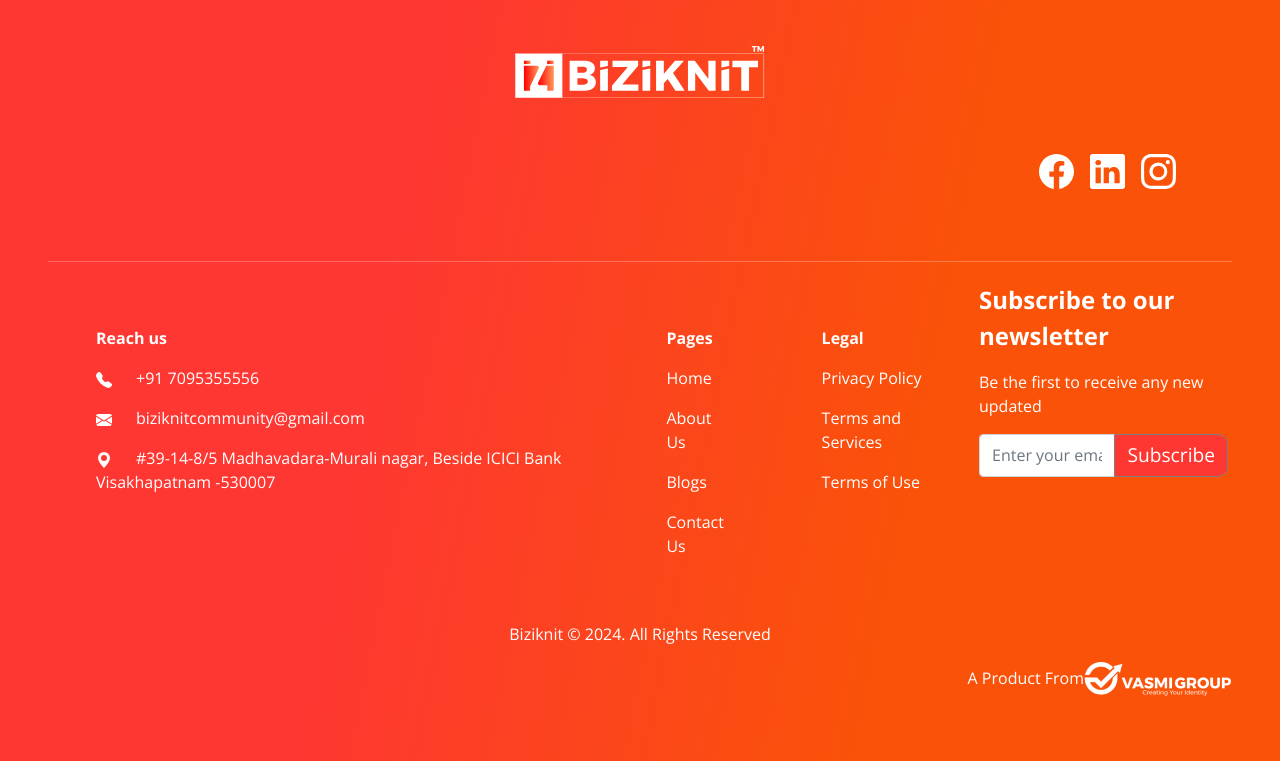
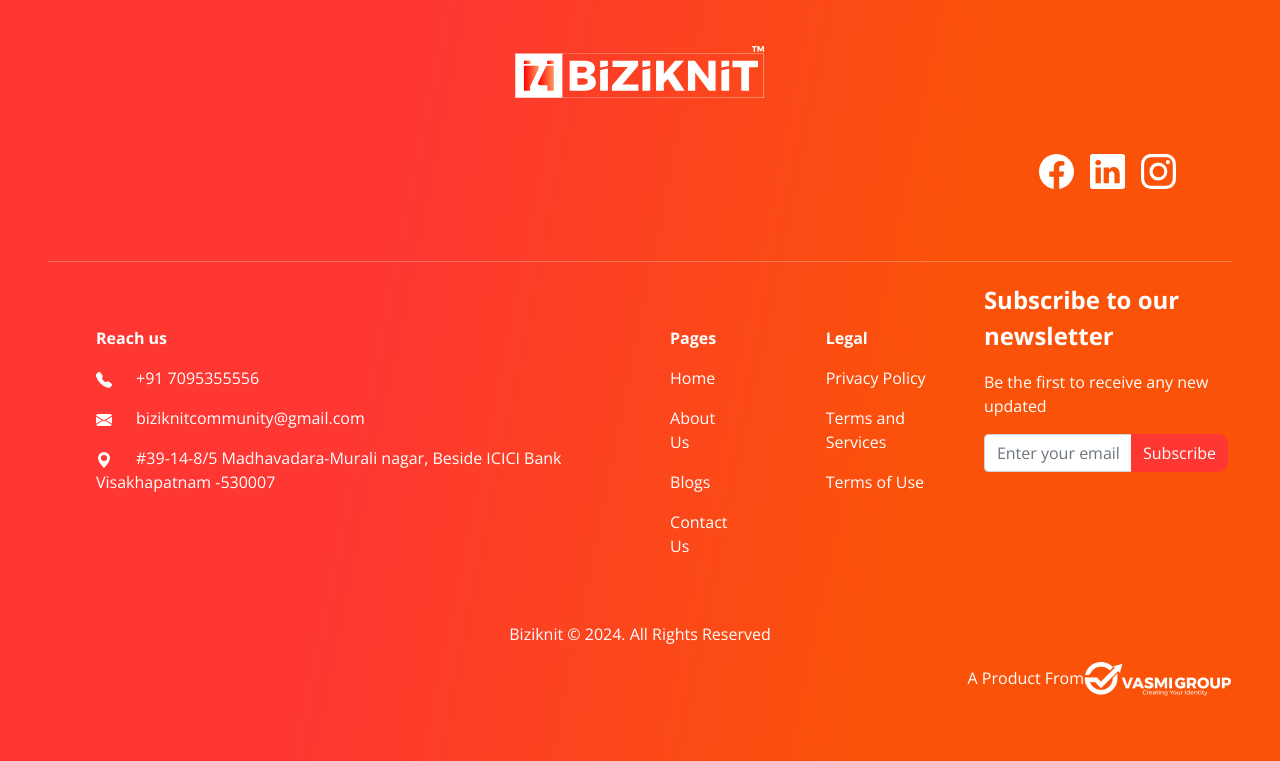
Before and after one commit to pvsaiganesh/Biziknit, a React (Create React App) app: page / in a window 1280 px wide. Shown: the part 4362-5123 px from the top of the page. Built offline with nearby package versions, Linux system fonts and the light colour scheme.

Commit message:
Update register.scss

```diff
--- a/src/components/register.scss
+++ b/src/components/register.scss
@@ -16,7 +16,7 @@
 .bg-button {
   background-color: rgba(254, 55, 50, 1);
   color: white;
-  border: 1px solid grey;
+  border: none;
   border-radius: 10px;
-  font-size: 1.2rem;
+  font-size: 1rem;
 }
```
